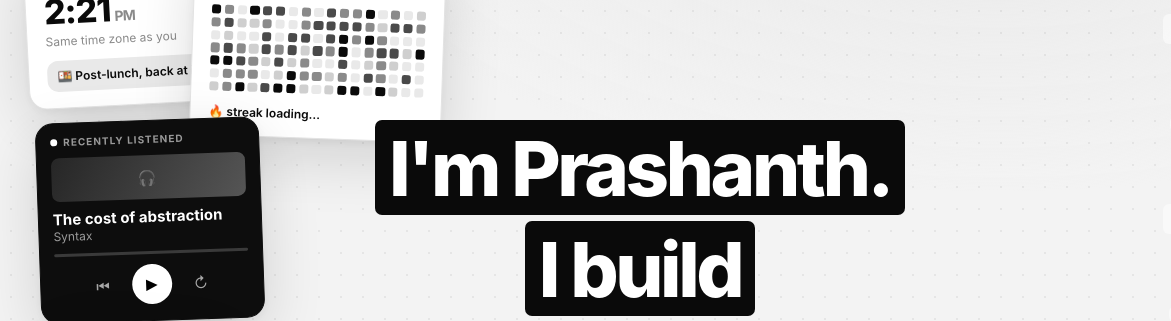
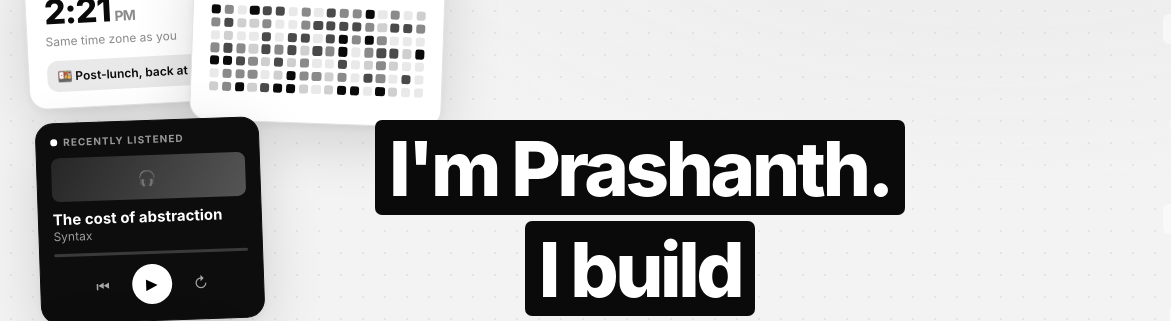
Before and after one commit to nandigamaprashanthkumar/portfolio, a plain HTML site: page index.html in a window 1280 px wide. Shown: the part 88-409 px from the top of the page, 0-1171 px from the left. Drawn offline with Linux system fonts and the light colour scheme; no server answers.

Commit message:
Update index.html

```diff
--- a/index.html
+++ b/index.html
@@ -22,7 +22,6 @@
   <div class="widget gh">
     <div class="top"><span id="ghUser">◉ @nandigamaprashanthkumar</span><span class="yr" id="ghYear">— this year</span></div>
     <div class="grid-gh" id="ghGrid"></div>
-    <div class="streak">🔥 <span id="streakTxt">streak loading…</span></div>
   </div>
   <div class="widget music">
     <div class="mhead"><span class="pip"></span> RECENTLY LISTENED</div>
```
